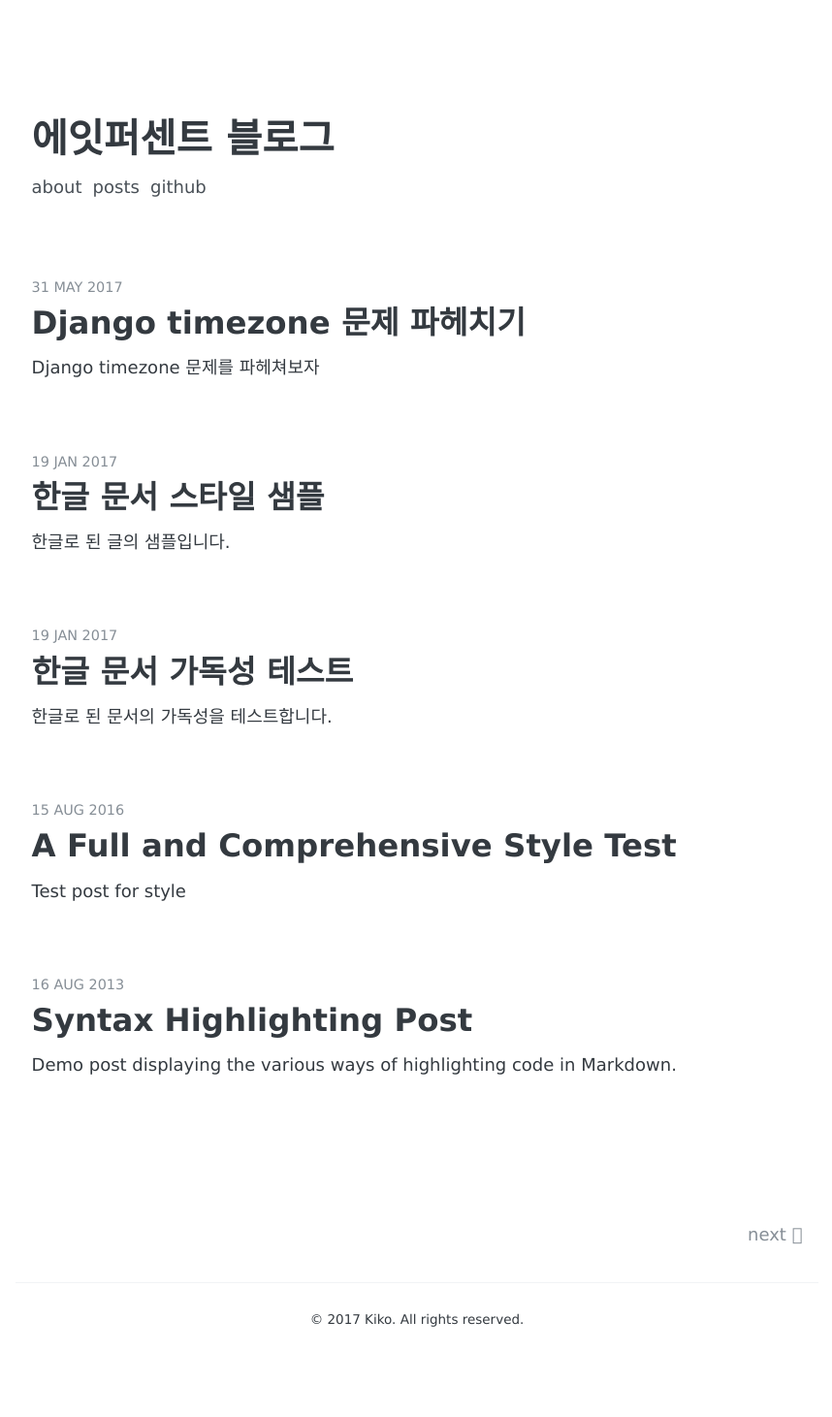
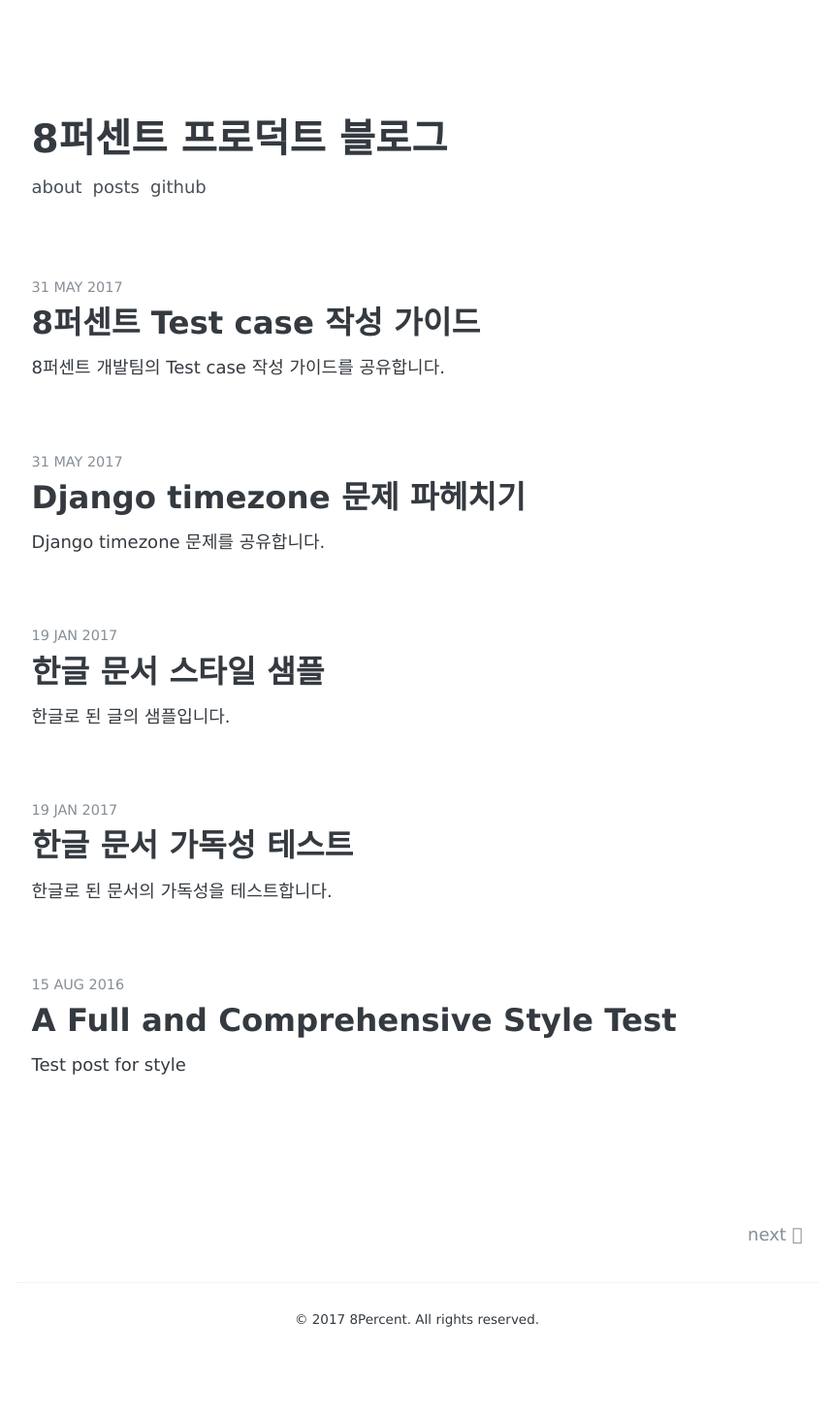
Before and after one commit to 8percent/8percent.github.io, a Jekyll site: the page built from index.html, in a window 1280 px wide. Shown: the whole page at 97% size, without its empty margins (210-1068 px from the left). Built offline with Jekyll 4.4.1, drawn with Linux system fonts in a browser that asks for light colours; some web fonts are replaced; the list of posts is cut into pages by our own code; some of the changed lines change nothing that is shown.

Commit message:
CHG: add second post and modify title

````diff
--- a/_config.yml
+++ b/_config.yml
@@ -3,7 +3,7 @@
 # # # # # # # # # # # # #
 
 # Basic
-name:               "에잇퍼센트 블로그"
+name:               "8퍼센트 프로덕트 블로그"
 
 #author:
 #  facebook:         your-id
@@ -24,7 +24,7 @@ name:               "에잇퍼센트 블로그"
 
 copyright:
   year:             2017
-  name:             Kiko
+  name:             8Percent
 
 # Google-analytics
 #google-analytics:
--- a/_posts/2017-05-31-django-timezone-problem.md
+++ b/_posts/2017-05-31-django-timezone-problem.md
@@ -1,7 +1,7 @@
 ---
 layout: post
 title: "Django timezone 문제 파헤치기"
-description: "Django timezone 문제를 파헤쳐보자"
+description: "Django timezone 문제를 공유합니다."
 date: 2017-05-31
 tags: [python,django,timezone]
 comments: true
--- /dev/null
+++ b/_posts/2017-05-31-test-guide.md
@@ -0,0 +1,155 @@
+---
+layout: post
+title: "8퍼센트 Test case 작성 가이드"
+description: "8퍼센트 개발팀의 Test case 작성 가이드를 공유합니다."
+date: 2017-05-31
+tags: [python,django,TDD,test,guide]
+comments: true
+---
+
+8퍼센트에서 Python Django 코드에 대한  Test case 작성시 사용하는 가이드를 공유해보려고 합니다.
+
+## 클래스명
+
+- 일반적으로 TestCase 를 상속 받는 클래스일 경우 class 명의 마지막에 TestCase 를 붙입니다.
+- 예제: SimpleTestCase(TestCase)
+
+## 함수명
+
+테스트 함수명의 경우 test_ 로만 시작하면 동작하는데 문제가 없고 테스트 코드에까지 주석을 다는 것은 번거로우므로 함수명의 test_ 뒷부분을 한글로 하여 설명을 대신하도록 합니다.
+
+```python
+class IUPaginationMethodTestCase(TestCase):
+    @classmethod
+    def setUpTestData(cls):
+        cls.request = Mock()
+        cls.request.GET = {'page': 1, 'items_per_page': 1}
+        cls.pagination = IUPagination(cls.request)
+
+    def test_page_url_기본(self):
+        expected = '?{}=1'.format(self.pagination.page_key)
+        self.assertEqual(self.pagination.page_url(), expected)
+
+    def test_page_url_쿼리스트링_없는경우_물음표_붙인다(self):
+        expected = '/?{}=1'.format(self.pagination.page_key)
+        self.pagination.url_prefix = '/'
+        self.assertEqual(self.pagination.page_url(), expected)
+
+    def test_page_url_쿼리스트링_있는경우_엠퍼센드로_붙인다(self):
+        expected = '{}&{}=1'.format(
+            self.pagination.url_prefix, self.pagination.page_key
+        ))
+
+        self.pagination.url_prefix = '?utm=source'
+        self.assertEqual(self.pagination.page_url(), expected)
+```
+
+## factory_boy
+
+fixture 를 대신해서 가급적 factory_boy 를 사용합니다.
+
+### signals 끄기
+
+- factory boy로 모델 객체 생성시 signal 이 호출되는데 signal에 대한 테스트가 아니라면 대부분 실행할 필요가 없습니다.
+- 이 때 factory.django.mute_signals를 사용해서 끄면 됩니다.
+- decorator, context manager 둘 다 사용 가능합니다.
+  - decorator
+    ```python
+    @mute_signals(signals.post_save)
+    def test_some_code(self):
+        some = SomeFactory()
+    ```
+  - context manager
+    ```python
+    with mute_signals(signals.post_save):
+        some = SomeFactory()
+    ```
+
+### 참고 링크
+
+- [factory_boy](https://factoryboy.readthedocs.io/en/latest/)
+- [Disabling signals](http://factoryboy.readthedocs.io/en/latest/orms.html#disabling-signals)
+
+## setUpTestData vs setUp
+
+- fixture를 사용하면 fixture로 정의한 모델 객체가 모든 테스트 시작 전에 생성이 되는데 유사하게 setUp 에서 factory 생성을 하게 되면 매번 객체 생성을 하게 되므로 느립니다.
+- 테스트에서 read only 로만 사용하는 객체의 경우 class method인 setUpTestData 에서 생성하면 1번만 생성이 되므로 빨라집니다.
+- 가급적 setUp 에서 매번 객체를 생성하는 것을 지양하고 테스트 함수 내에서 필요한 객체만 생성하는 것이 효율적이고 빠릅니다.
+
+## method mock
+
+함수를 mock 하는 경우 unittest.mock.patch() 를 사용합니다.
+
+### decorator
+
+보통 테스트 메소드에 대한 decorator 로 사용합니다.
+
+### 직접 호출
+
+- class 내의 여러 테스트 메소드 혹은 모든 테스트 메소드에서 동일한 함수를 mock 하는 경우에는 start, stop 을 활용하면 편합니다.
+- 예제 코드
+  ```python
+  from unittest import mock
+
+  class MyTest(TestCase):
+      def setUp(self):
+          self.mock_method1 = mock.patch('package.module.method1').start()
+          self.mock_method1 = mock.patch('package.module.method2').start()
+
+      def tearDown(self):
+          mock.patch.stopall()
+
+      def test_something(self):
+          something()
+          self.assertTrue(self.mock_method1.called)
+    ```
+- 참고 링크: [patch methods start and stop](https://docs.python.org/3/library/unittest.mock.html#patch-methods-start-and-stop)
+
+## timezone
+
+- datetime.datetime.now() datetime.datetime.strptime() 등을 사용해서 naive datetime 객체를 django 모델의 DateTimeField 에 할당할 필요가 있는 경우 반드시 django.utils.timezone.make_aware() 를 사용해서 time-zone-aware datetime 객체로 변환한 후에 합니다.
+- 참고 링크: [Django timezone 문제 파헤치기](http://localhost:4000/2017-05-31/django-timezone-problem/)
+
+## freezegun
+
+- 특정 시점에서의 테스트가 필요한 경우 freezegun 을 사용해서 현재 시간값을 고정합니다.
+- 가급적 decorator 나 context manager 를 사용해서 특정 클래스나 메소드, 혹은 코드 블럭에만 적용하도록 하는 것이 좋습니다.
+  - decorator 예제
+    ```python
+    from freezegun import freeze_time
+    import datetime
+    import unittest
+
+    @freeze_time("2012-01-14")
+    def test():
+	assert datetime.datetime.now() == datetime.datetime(2012, 1, 14)
+    ```
+  - context manager 예제
+    ```python
+    from freezegun import freeze_time
+
+    def test():
+        assert datetime.datetime.now() != datetime.datetime(2012, 1, 14)
+        with freeze_time("2012-01-14"):
+	    assert datetime.datetime.now() == datetime.datetime(2012, 1, 14)
+        assert datetime.datetime.now() != datetime.datetime(2012, 1, 14)
+    ```
+- 특정 테스트 케이스 전체에 적용을 하기 위해 start(), stop() 메소드를 사용하기도 하는데 이 경우 반드시 stop() 을 해주어야 다른 테스트 케이스의 시간 값에 영향을 주지 않습니다.
+  - 예제
+    ```python
+    from django.test import TestCase
+    from freezegun import freeze_time
+
+    class SomeTestCase(TestCase):
+        def setUp(self):
+            self.freezer = freeze_time("2016-01-05 00:00:00")
+            self.freezer.start()
+
+        def tearDown(self):
+            self.freezer.stop()
+    ```
+
+## 맺음말
+
+Python Django 개발시 Test case 작성을 잘 하기 위한 8퍼센트 개발팀의 가이드를 공유해 보았습니다.
+Python Django 개발자들이 Test case 작성을 효율적으로 잘 해서 서비스의 안정성을 높이는데 도움이 되기를 기대해 봅니다.
````
Also changed, not shown: 1 other file.
